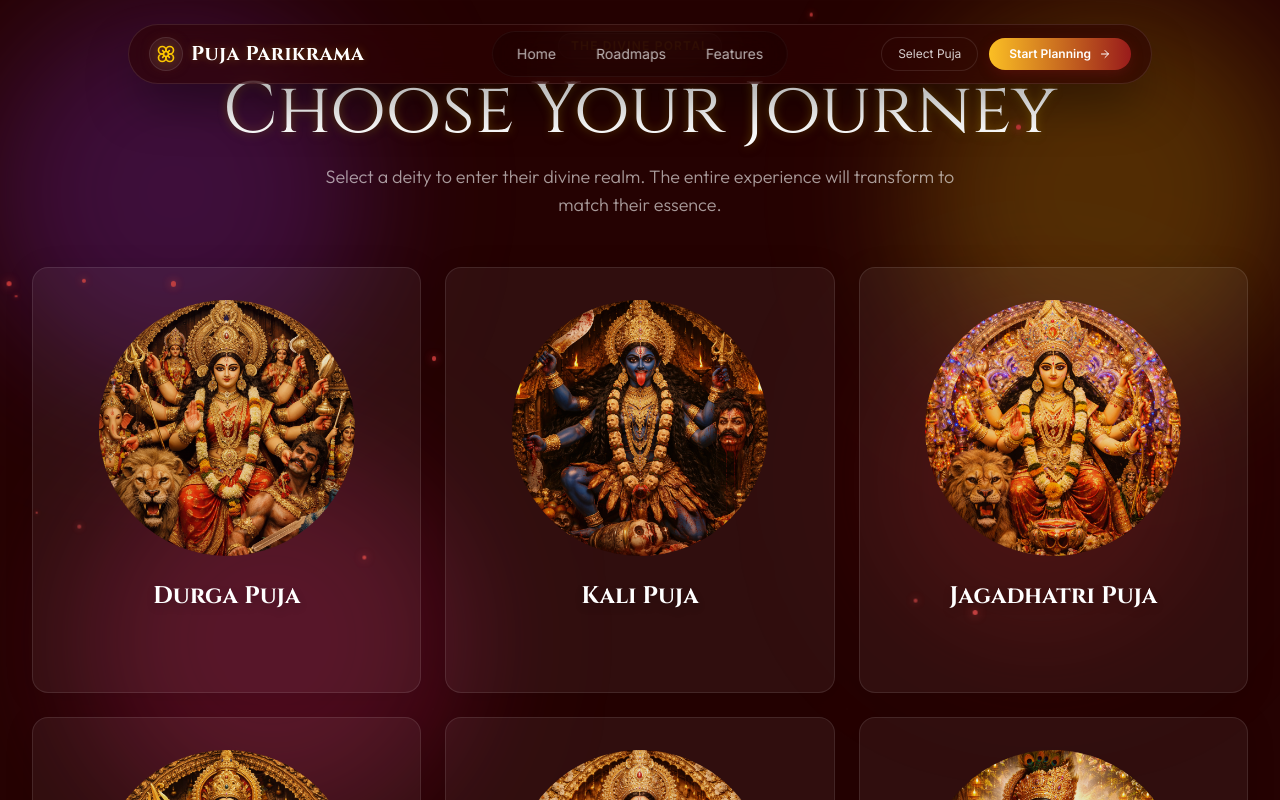
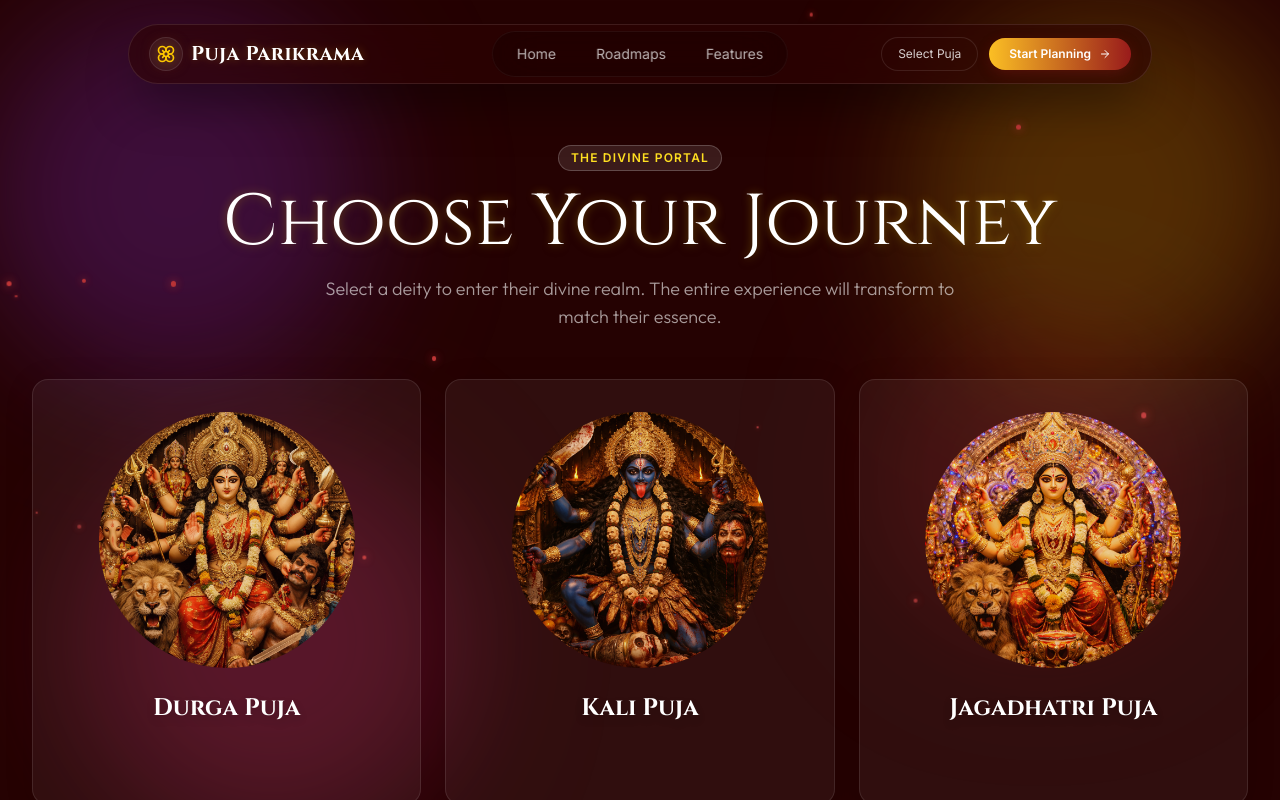
Before and after one commit to arunabha369/puja-parikrama-v2, a React app: page /select-puja in a window 1280 px wide. Shown: the top 800 px of the page. Built offline with nearby package versions, Linux system fonts and the light colour scheme; the HTML template or start-up script is replaced by a standard one; a web font is replaced by a local one.

Commit message:
style: Add top padding to the PujaSelector main container for improved layout.

```diff
--- a/src/components/PujaSelector.jsx
+++ b/src/components/PujaSelector.jsx
@@ -38,7 +38,7 @@ const PujaSelector = () => {
     };
 
     return (
-        <div className="min-h-screen flex flex-col items-center justify-center p-4 md:p-8 relative z-10">
+        <div className="min-h-screen flex flex-col items-center justify-center p-4 md:p-8 pt-28 md:pt-36 relative z-10">
             {/* Header */}
             <div className="text-center mb-12 animate-fade-in-down">
                 <span className="inline-block py-1 px-3 rounded-full bg-white/10 border border-white/20 text-yellow-300 text-xs font-bold tracking-widest uppercase mb-4 backdrop-blur-md">
```
